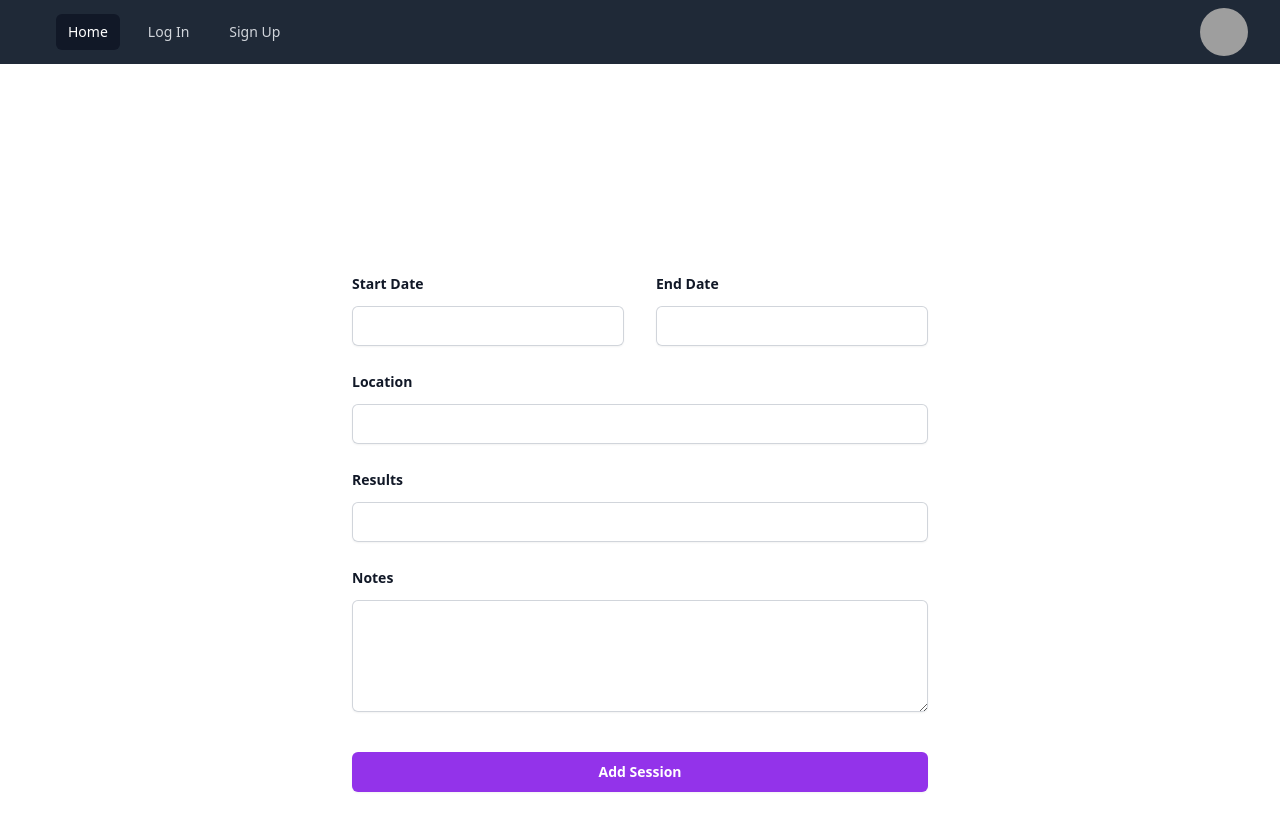
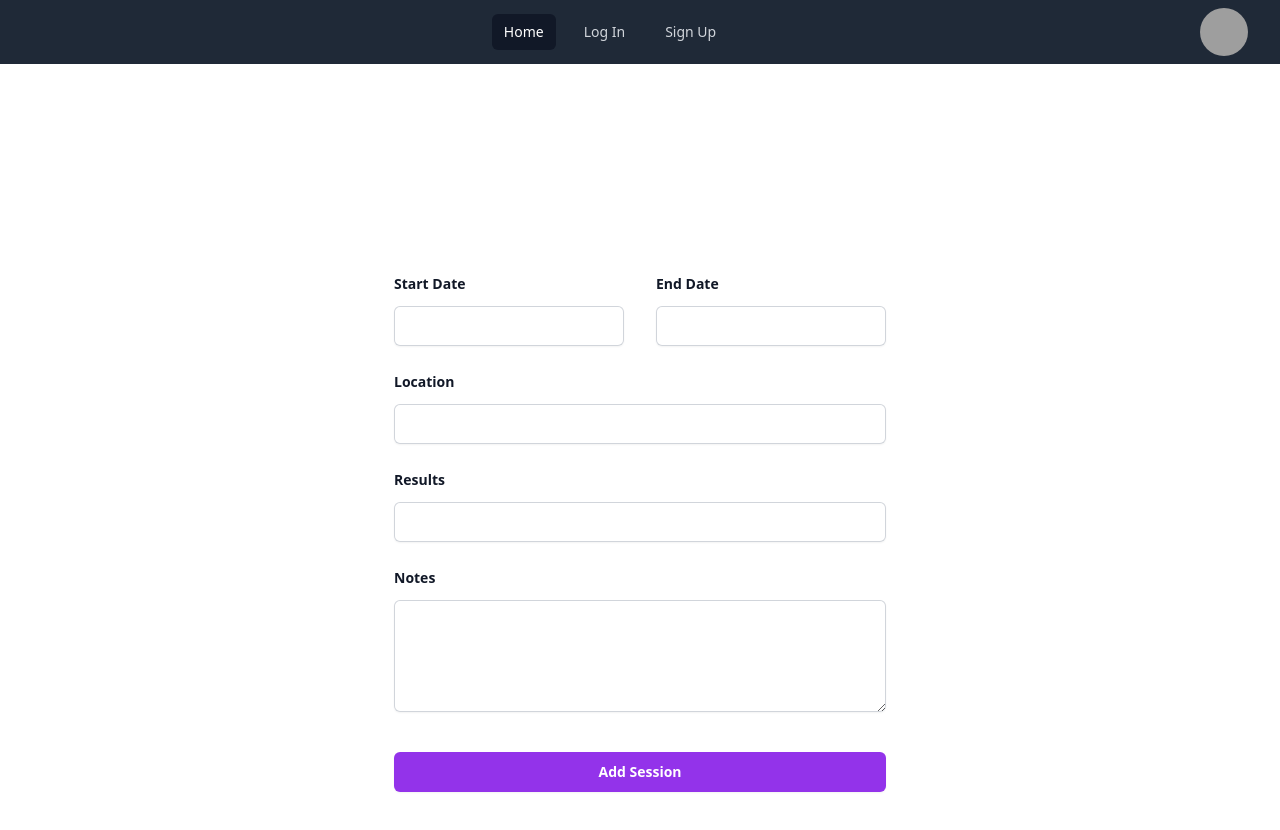
Before and after one commit to Dawnie2021/poker-buddy, a React (Vite) app in the folder client/: page /managesessions in a window 1280 px wide. Shown: the top 830 px of the page. Built offline with nearby package versions, Linux system fonts and the light colour scheme; grey boxes are pictures that could not be loaded.

Commit message:
centered nav tabs

```diff
--- a/client/src/components/Navbar.jsx
+++ b/client/src/components/Navbar.jsx
@@ -26,11 +26,14 @@ function classNames(...classes) {
 
 export default function Navbar() {
   return (
+
     <Disclosure as="nav" className="bg-gray-800">
       {({ open }) => (
         <>
           <div className="mx-auto max-w-7xl px-2 sm:px-6 lg:px-8">
+
             <div className="relative flex h-16 items-center justify-between">
+
               <div className="absolute inset-y-0 left-0 flex items-center sm:hidden">
                 {/* Mobile menu button*/}
                 <Disclosure.Button className="relative inline-flex items-center justify-center rounded-md p-2 text-gray-400 hover:bg-gray-700 hover:text-white focus:outline-none focus:ring-2 focus:ring-inset focus:ring-white">
@@ -43,7 +46,7 @@ export default function Navbar() {
                   )}
                 </Disclosure.Button>
               </div>
-              <div className="flex flex-1 items-center justify-center sm:items-stretch sm:justify-start">
+              <div className="flex flex-1 items-center justify-center sm:items-stretch sm:justify-center">
                 <div className="hidden sm:ml-6 sm:block">
                   <div className="flex space-x-4">
                     {navigation.map((item) => (
@@ -145,5 +148,6 @@ export default function Navbar() {
         </>
       )}
     </Disclosure>
+
   );
 }
--- a/client/src/pages/ManageSessions.jsx
+++ b/client/src/pages/ManageSessions.jsx
@@ -10,6 +10,7 @@ export default function ManageSessions() {
   const [agreed, setAgreed] = useState(false)
 
   return (
+    <div className="flex justify-center ...">
     <div className="isolate bg-white px-6 py-24 sm:py-32 lg:px-8">
       <form action="#" method="POST" className="mx-auto mt-16 max-w-xl sm:mt-20">
         <div className="grid grid-cols-1 gap-x-8 gap-y-6 sm:grid-cols-2">
@@ -90,5 +91,6 @@ export default function ManageSessions() {
         </div>
       </form>
     </div>
+    </div>
   )
 }
```
